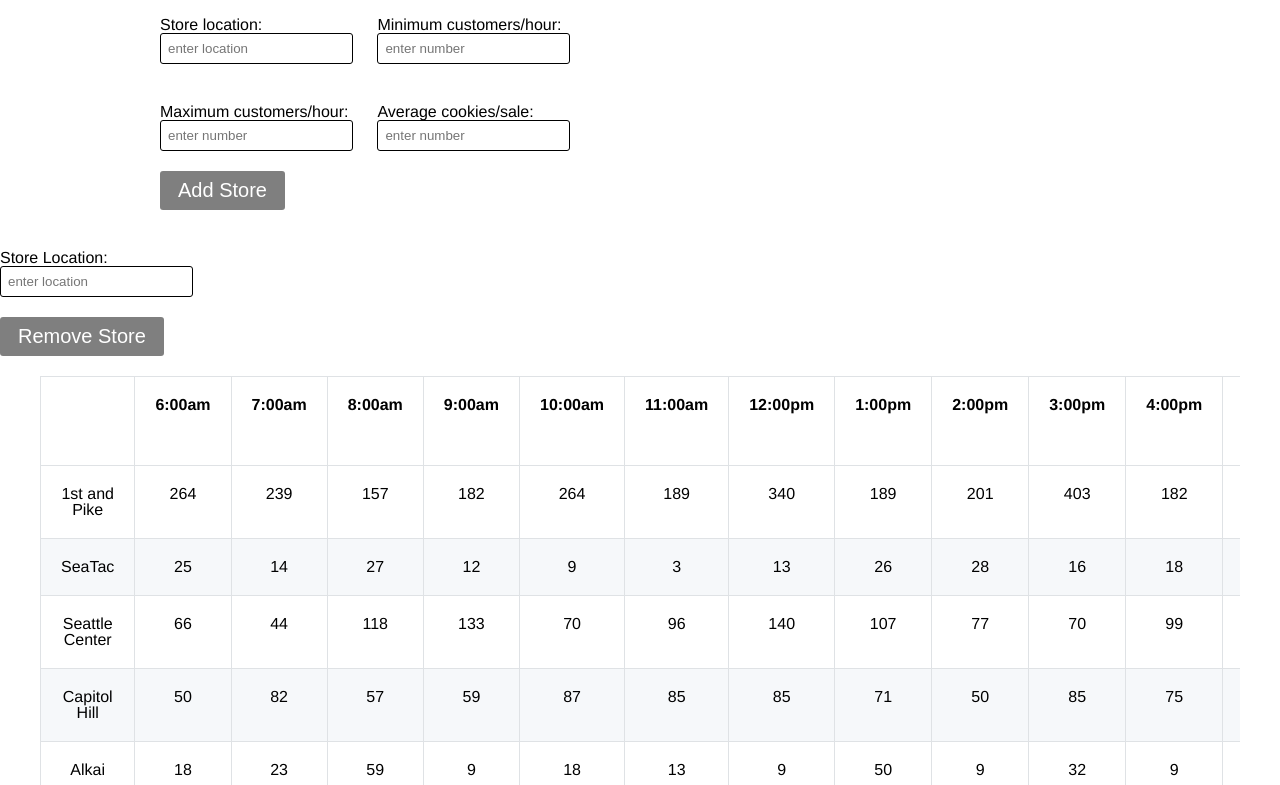
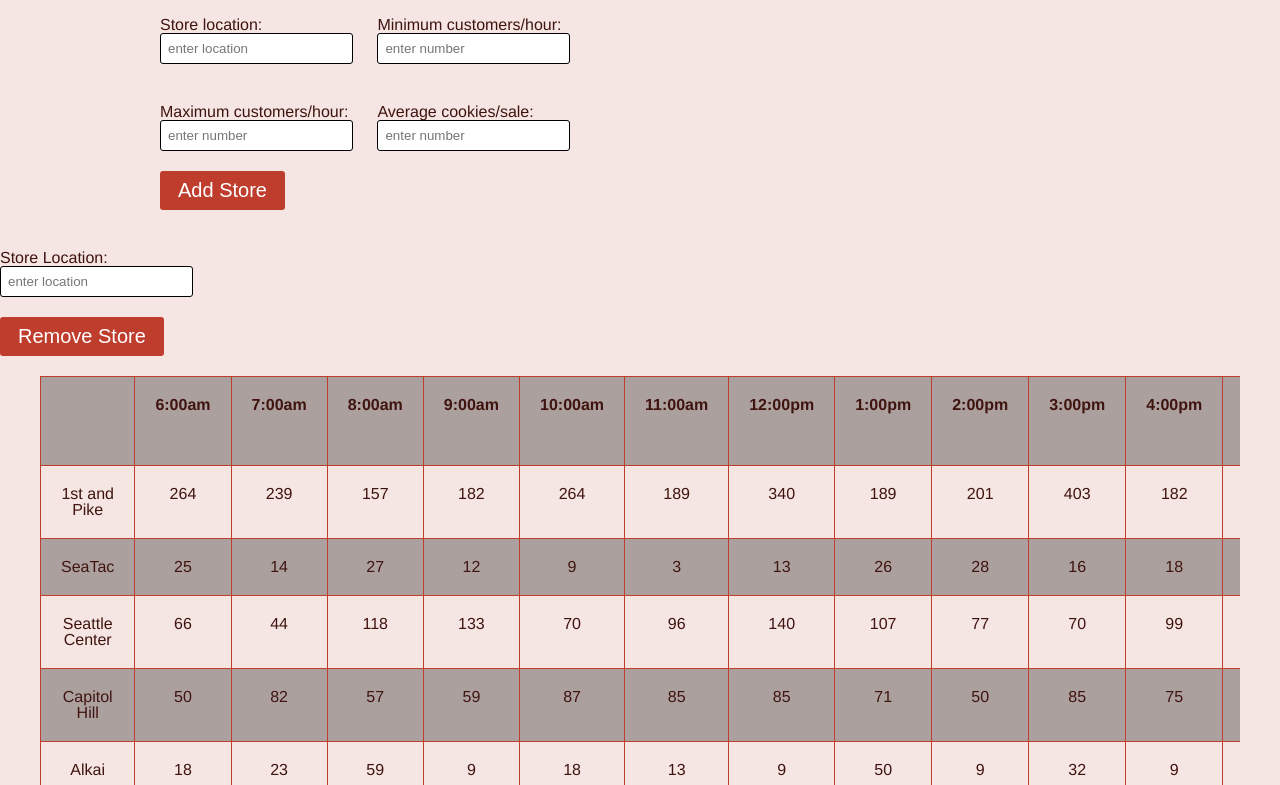
Before and after one commit to matstap/salmon_cookie, a plain HTML site: page sales.html in a window 1280 px wide. Shown: the part 95-880 px from the top of the page. Drawn offline with Linux system fonts and the light colour scheme.

Commit message:
incorporated color scheme into sales

```diff
--- a/sales-style.css
+++ b/sales-style.css
@@ -1,6 +1,8 @@
 
 body {
   font-family: helvetica;
+  color: #3F140F;
+  background: rgba(202,119,108,0.19);
 }
 
 h1 {
@@ -35,10 +37,6 @@ fieldset {
   font-size:
 }
 
-button {
-  display: block;
-}
-
 input[type="text"] {
   padding: 7px;
   border: solid 1px #000;
@@ -50,10 +48,11 @@ input[type="text"]:focus {
 }
 
 button {
+  display: block;
   margin-bottom: 20px;
   border: none;
   padding: 8px 18px;
-  background: rgba(0,0,0,0.5);
+  background: #BF3D2D;
   color: #fff;
   border-radius: 3px;
   cursor: pointer;
@@ -67,20 +66,17 @@ section {
   margin-bottom: 80px;
 }
 
-table {
-
-}
-
 thead {
   font-weight: bold;
+  background: rgba(0,0,0,0.3);
 }
 
 td {
   padding: 20px;
-  border: solid 1px #dfe2e5;
+  border: solid 1px #BF3D2D;
   text-align: center;
 }
 
 tr:nth-child(2n) {
-  background: #f6f8fa;
+  background: rgba(0,0,0,0.3);
 }
```
